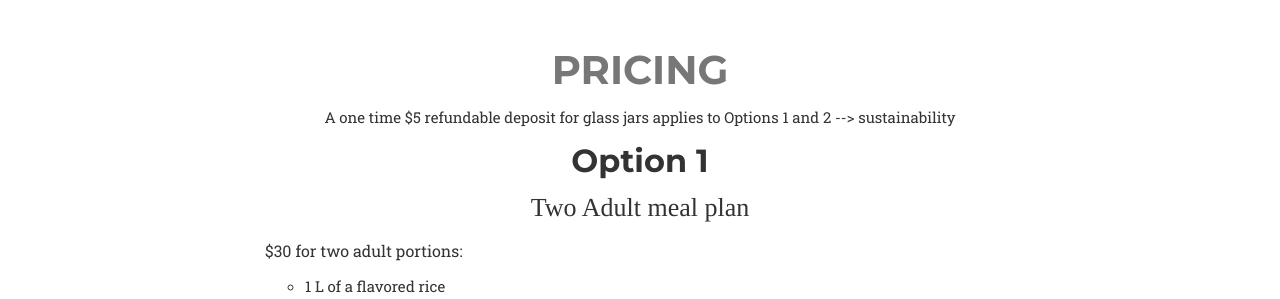
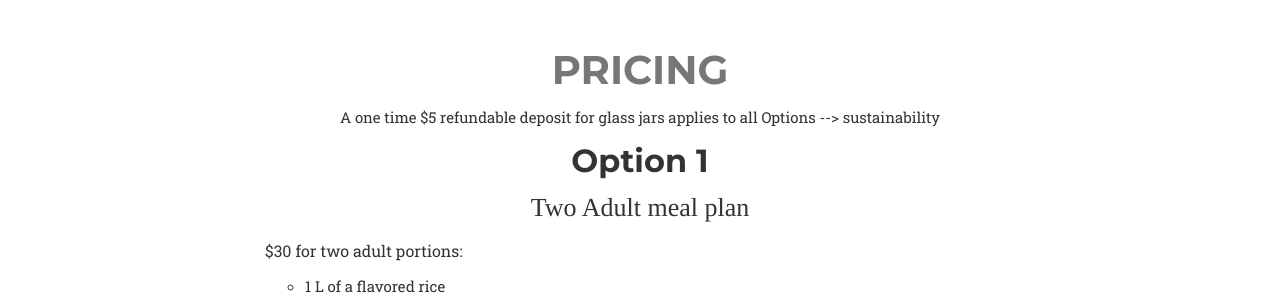
Before and after one commit to yogibelly/yogibelly.github.io, a Jekyll site: the page built from index.html, in a window 1280 px wide and 900 px high, scrolled down 4621 px. Shown: the part 153-452 px from the top of the window. Built offline with Jekyll 4.4.1, drawn with Linux system fonts in a browser that asks for light colours; some web fonts are replaced.

Commit message:
changed princing

```diff
--- a/_includes/pricing.html
+++ b/_includes/pricing.html
@@ -4,7 +4,7 @@
         <div class="row">
             <div class="col-lg-12 text-center">
                 <h2 class="section-heading text-muted">Pricing</h2>
-                A one time $5 refundable deposit for glass jars applies to Options 1 and 2 --> sustainability
+                A one time $5 refundable deposit for glass jars applies to all Options --> sustainability
             </div><br>
             <div class="col-lg-8 col-sm-offset-2">
 
```
